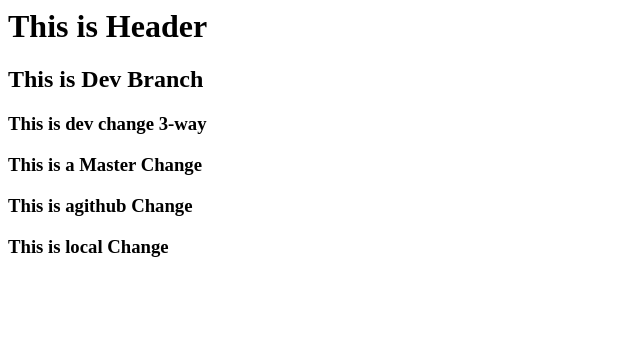
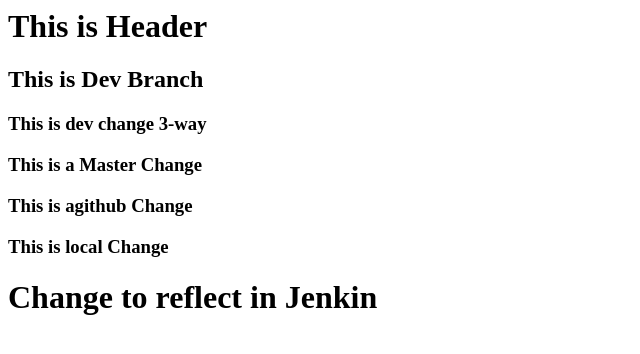
Before and after one commit to aceakhilesh/WebApp1, a plain HTML site: page index.html in a window 1280 px wide. Shown: the whole page, without its empty margins (0-640 px from the left). Drawn offline with Linux system fonts and the light colour scheme.

Commit message:
Change for Jenkin

```diff
--- a/index.html
+++ b/index.html
@@ -4,3 +4,4 @@
 <h3>This is a Master Change </h3>
 <h3>This is agithub Change </h3>
 <h3>This is local Change</h3>
+<h1>Change to reflect in Jenkin </h1>
```
